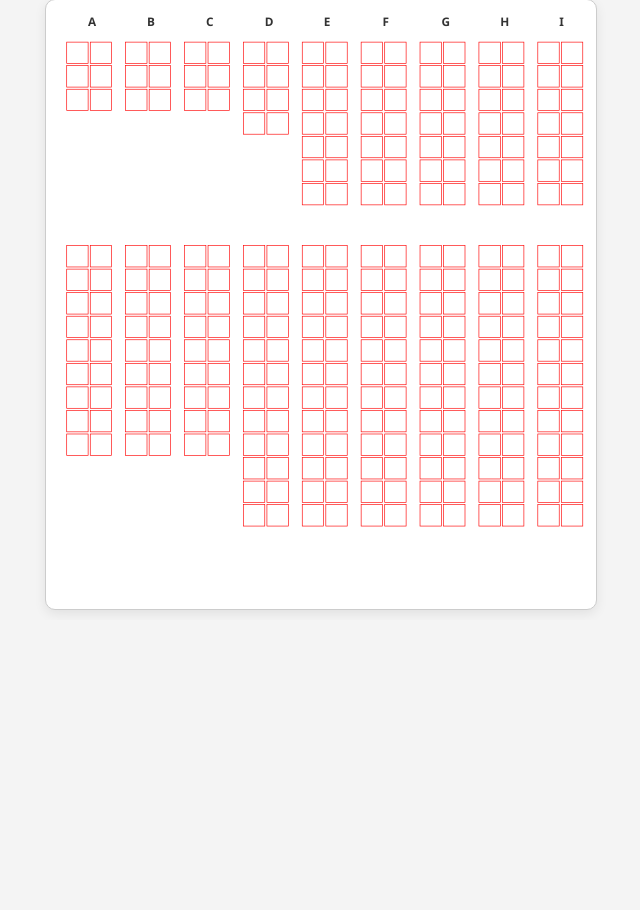
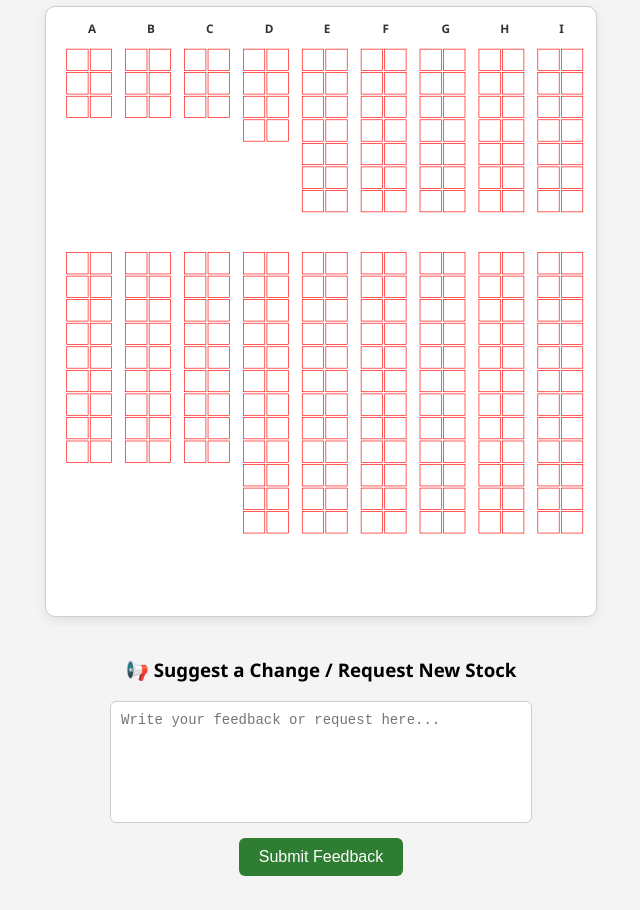
Before and after one commit to gigtarget/NRTC-JD-v.2, a plain HTML site: page index.html in a window 1280 px wide. Shown: the part 204-1114 px from the top of the page, without its empty margins (319-959 px from the left). Before the commit the page ends 844 px from the top, so only its background shows below. Drawn offline with Linux system fonts and the light colour scheme.

Commit message:
Update index.html

```diff
--- a/index.html
+++ b/index.html
@@ -31,10 +31,6 @@
       font-size: 24px;
       font-weight: bold;
       color: #333;
-    }
-
-    p {
-      margin: 5px 0 15px;
     }
 
     .input-wrapper {
@@ -108,6 +104,44 @@
       fill: #333;
     }
 
+    /* Feedback section */
+    .feedback-section {
+      margin-top: 30px;
+      text-align: center;
+    }
+
+    .feedback-section textarea {
+      width: 80%;
+      max-width: 400px;
+      height: 100px;
+      padding: 10px;
+      font-size: 14px;
+      border: 1px solid #ccc;
+      border-radius: 6px;
+      resize: none;
+    }
+
+    .feedback-section button {
+      margin-top: 10px;
+      padding: 10px 20px;
+      background-color: #2e7d32;
+      color: white;
+      border: none;
+      border-radius: 6px;
+      font-size: 16px;
+      cursor: pointer;
+    }
+
+    .feedback-section button:hover {
+      background-color: #27632a;
+    }
+
+    #feedbackMessage {
+      margin-top: 10px;
+      font-size: 14px;
+      color: #2e7d32;
+    }
+
     @media (max-width: 600px) {
       .header-title {
         font-size: 20px;
@@ -138,6 +172,13 @@
     <svg id="aisles" preserveAspectRatio="xMinYMin meet"></svg>
   </div>
 
+  <div class="feedback-section">
+    <h3>📢 Suggest a Change / Request New Stock</h3>
+    <textarea id="feedbackInput" placeholder="Write your feedback or request here..."></textarea><br>
+    <button id="submitFeedback">Submit Feedback</button>
+    <p id="feedbackMessage"></p>
+  </div>
+
   <script src="script.js"></script>
 
 </body>
```
